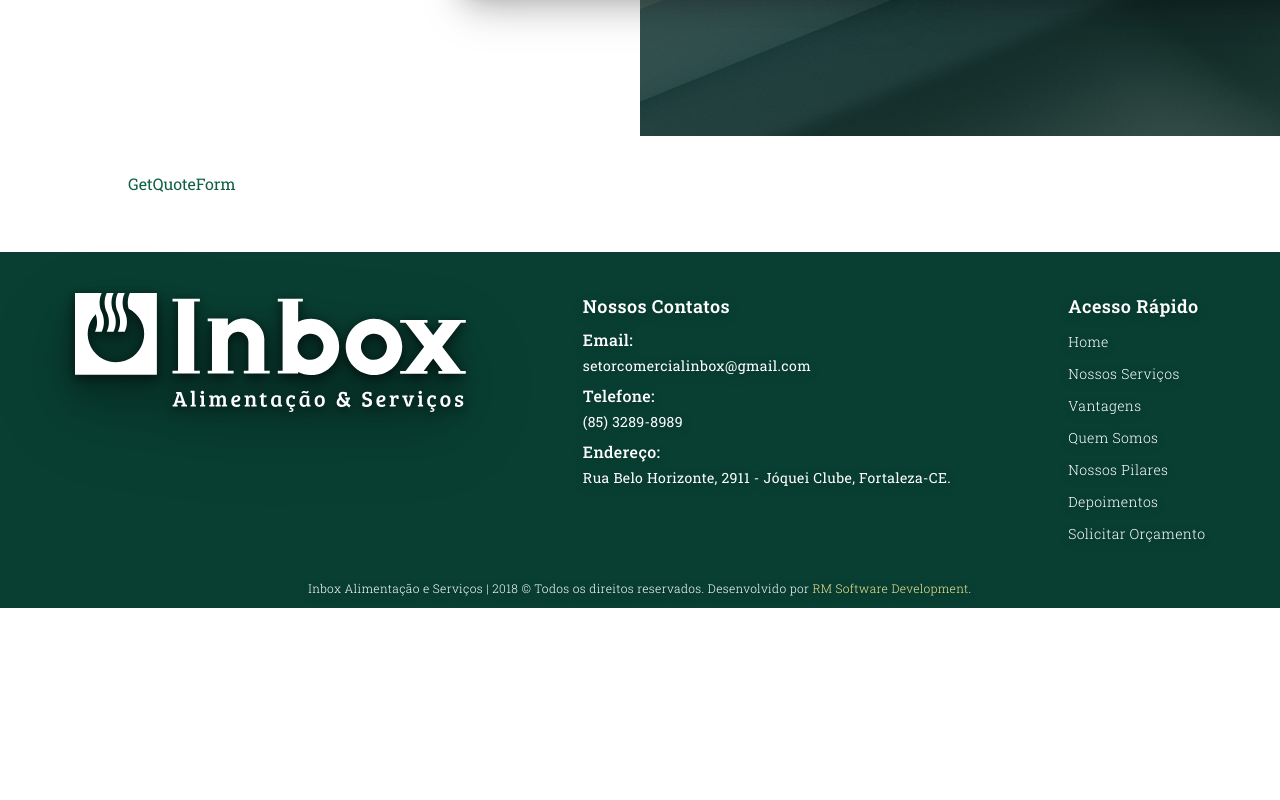
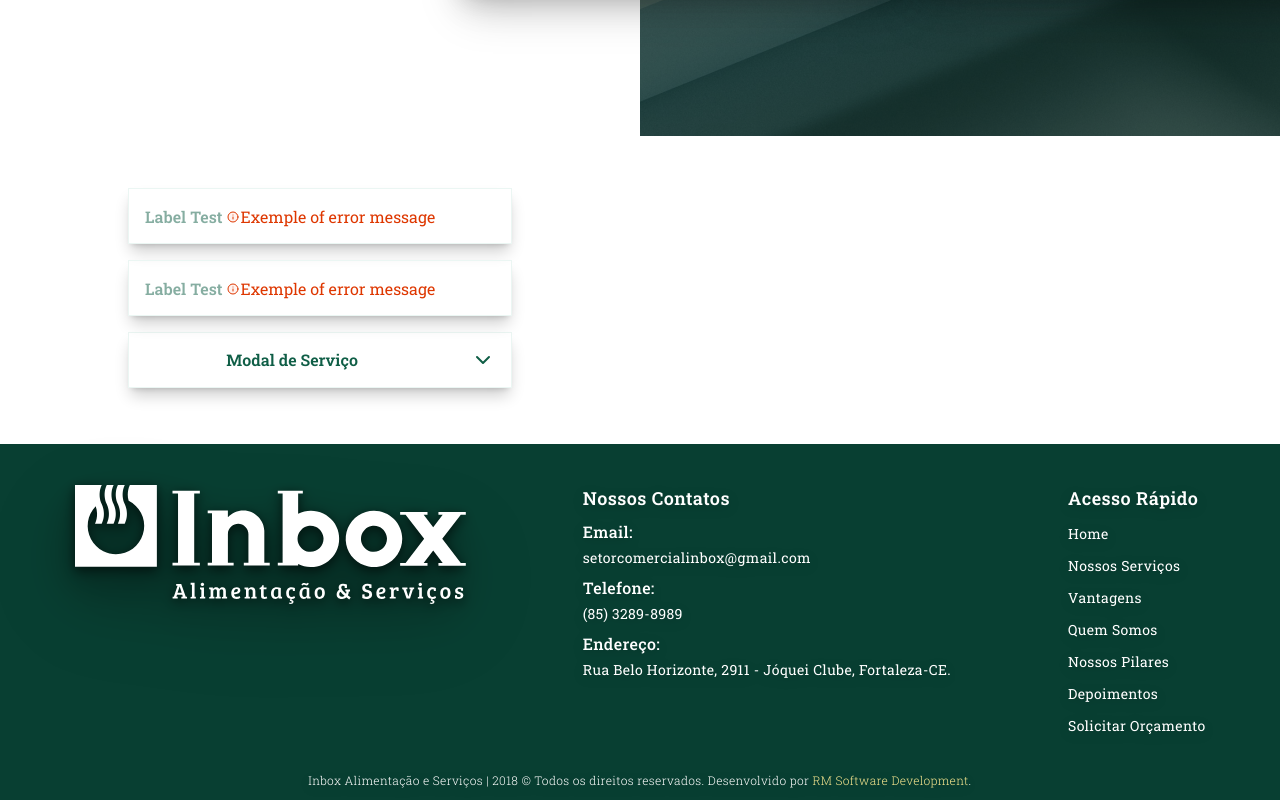
Before and after one commit to RafaelMariscal/inbox-website, a Next.js app: page / in a window 1280 px wide. Shown: the part 3466-4266 px from the top of the page. Before the commit the page ends 4074 px from the top, so only its background shows below. Built offline with nearby package versions, Linux system fonts and the light colour scheme.

Commit message:
Add: GetQuote Inputs components

```diff
--- a/package.json
+++ b/package.json
@@ -10,6 +10,7 @@
   },
   "dependencies": {
     "@radix-ui/react-hover-card": "^1.0.6",
+    "@radix-ui/react-select": "^1.2.2",
     "@types/node": "20.5.0",
     "@types/react": "18.2.20",
     "@types/react-dom": "18.2.7",
--- a/src/components/Footer/FooterSection/FooterSectionLink.tsx
+++ b/src/components/Footer/FooterSection/FooterSectionLink.tsx
@@ -16,7 +16,7 @@ export default function FooterSectionLink({
     <Link
       {...rest}
       className="
-        flex w-fit flex-col gap-2 text-sm font-light tracking-wide
+        flex w-fit flex-col gap-2 text-sm font-normal tracking-wide
         text-light  outline-none
         hover:text-send-500 focus:text-send-500
         [&_p]:hover:text-light [&_p]:focus:text-light
--- a/src/components/Footer/index.tsx
+++ b/src/components/Footer/index.tsx
@@ -7,13 +7,13 @@ export default function Footer() {
   return (
     <footer className="w-full bg-eden-900 px-4 pb-3 pt-10">
       <div className="mx-auto flex w-full max-w-screen-xl items-start justify-around">
-        <Link href={'/'} target="_blank">
+        <Link href={'/'} target="_blank" className="outline-none">
           <Image
             src={LogoSrc}
             alt=""
             height={120}
             quality={100}
-            className="outline-none drop-shadow-custom"
+            className="drop-shadow-custom"
           />
         </Link>
         <FooterSection.Root>
--- /dev/null
+++ b/src/components/GetQuoteForm/Input/InputContainer.tsx
@@ -0,0 +1,13 @@
+import { ReactNode } from 'react'
+
+interface InputContainerProps {
+  children: ReactNode
+}
+
+export default function InputContainer({ children }: InputContainerProps) {
+  return (
+    <div className="absolute left-4 top-4 -z-10 flex h-fit items-center gap-1 transition-all">
+      {children}
+    </div>
+  )
+}
--- a/src/components/GetQuoteForm/Input/InputErrorMessages.tsx
+++ b/src/components/GetQuoteForm/Input/InputErrorMessages.tsx
@@ -0,0 +1,23 @@
+import { Info } from 'lucide-react'
+import { ReactNode } from 'react'
+
+interface InputErrorMessagesProps {
+  children: ReactNode
+}
+
+export default function InputErrorMessages({
+  children,
+}: InputErrorMessagesProps) {
+  return (
+    <div className="flex items-center gap-[.125rem]">
+      <Info
+        size={12}
+        strokeWidth={2}
+        fill="#fdc5b3"
+        fillOpacity="20%"
+        stroke="#de3700"
+      />
+      <p className="text-terracotta-500">{children}</p>
+    </div>
+  )
+}
--- a/src/components/GetQuoteForm/Input/InputLabel.tsx
+++ b/src/components/GetQuoteForm/Input/InputLabel.tsx
@@ -0,0 +1,16 @@
+import { ComponentProps } from 'react'
+import { twMerge } from 'tailwind-merge'
+
+type InputLabelProps = ComponentProps<'label'>
+
+export default function InputLabel({
+  children,
+  className,
+  ...rest
+}: InputLabelProps) {
+  return (
+    <label {...rest} className={twMerge('font-semibold opacity-50', className)}>
+      {children}
+    </label>
+  )
+}
--- a/src/components/GetQuoteForm/Input/InputRoot.tsx
+++ b/src/components/GetQuoteForm/Input/InputRoot.tsx
@@ -0,0 +1,21 @@
+import { ReactNode } from 'react'
+import { twMerge } from 'tailwind-merge'
+
+interface InputRootProps {
+  children: ReactNode
+  className?: string
+}
+
+export default function InputRoot({ children, className }: InputRootProps) {
+  return (
+    <div
+      className={twMerge(
+        'relative h-14 w-full max-w-sm border border-eden-100 shadow-lg shadow-dark/20',
+        'valid:[&_>input]:bg-eden-100/30 focus:[&_>input]:bg-eden-100/30',
+        className,
+      )}
+    >
+      {children}
+    </div>
+  )
+}
--- a/src/components/GetQuoteForm/Input/InputSelect.tsx
+++ b/src/components/GetQuoteForm/Input/InputSelect.tsx
@@ -0,0 +1,64 @@
+'use client'
+
+import * as Select from '@radix-ui/react-select'
+import { Check, ChevronDownIcon } from 'lucide-react'
+import { twMerge } from 'tailwind-merge'
+
+const SERVICES = [
+  'Restaurante Empresarial',
+  'Refeições Transportadas',
+  'Refeições para Eventos',
+]
+
+interface InputSelectProps {
+  className?: string
+}
+
+export default function InputSelect({ className }: InputSelectProps) {
+  return (
+    <Select.Root required>
+      <Select.Trigger
+        className={twMerge(
+          'relative h-14 w-full max-w-sm border border-eden-100',
+          'flex items-center justify-between gap-4 pr-4 font-semibold',
+          'shadow-lg shadow-dark/20 outline-none',
+          'hover:bg-eden-100/30 focus:bg-eden-100/30',
+          className,
+        )}
+        aria-label="Services"
+      >
+        <div className="flex-1 text-center">
+          <Select.Value placeholder="Modal de Serviço" />
+        </div>
+        <Select.Icon>
+          <ChevronDownIcon />
+        </Select.Icon>
+      </Select.Trigger>
+
+      <Select.Portal>
+        <Select.Content
+          position="popper"
+          className="w-screen max-w-sm bg-light shadow-lg shadow-dark/20"
+        >
+          <Select.Viewport>
+            {SERVICES.map((service) => (
+              <Select.Item
+                key={service}
+                value={service}
+                className="flex items-center justify-center gap-3 outline-none focus:bg-eden-100"
+              >
+                <div className="font-semibold">
+                  <Select.ItemText>{service}</Select.ItemText>
+                </div>
+                <Select.ItemIndicator>
+                  <Check size={14} strokeWidth={2.5} />
+                </Select.ItemIndicator>
+              </Select.Item>
+            ))}
+          </Select.Viewport>
+          <Select.Arrow fill="#FFF" />
+        </Select.Content>
+      </Select.Portal>
+    </Select.Root>
+  )
+}
--- a/src/components/GetQuoteForm/Input/InputText.tsx
+++ b/src/components/GetQuoteForm/Input/InputText.tsx
@@ -0,0 +1,21 @@
+import { ComponentProps } from 'react'
+import { twMerge } from 'tailwind-merge'
+
+type InputTextProps = ComponentProps<'input'>
+
+export default function InputText({ className, ...rest }: InputTextProps) {
+  return (
+    <input
+      {...rest}
+      className={twMerge(
+        'absolute inset-0 bg-transparent px-4 pt-2 outline-none',
+        'truncate font-semibold',
+        '[&_~*]:valid:top-[.125rem] [&_~*]:focus:top-[.125rem]',
+        '[&_~*]:valid:text-[.625rem] [&_~*]:focus:text-[.625rem]',
+        '[&_~*]:valid:opacity-100 [&_~*]:focus:opacity-100',
+        '[&_~*]:valid:z-10 [&_~*]:focus:z-10',
+        className,
+      )}
+    />
+  )
+}
--- a/src/components/GetQuoteForm/Input/index.tsx
+++ b/src/components/GetQuoteForm/Input/index.tsx
@@ -0,0 +1,17 @@
+import InputContainer from './InputContainer'
+import InputErrorMessages from './InputErrorMessages'
+import InputLabel from './InputLabel'
+import InputRoot from './InputRoot'
+import InputSelect from './InputSelect'
+import InputText from './InputText'
+
+const Input = {
+  Root: InputRoot,
+  Input: InputText,
+  Select: InputSelect,
+  Container: InputContainer,
+  Label: InputLabel,
+  ErrorMessage: InputErrorMessages,
+}
+
+export default Input
--- a/src/components/GetQuoteForm/index.tsx
+++ b/src/components/GetQuoteForm/index.tsx
@@ -1,7 +1,27 @@
+import { Info } from 'lucide-react'
+import { twMerge } from 'tailwind-merge'
+import Input from './Input'
+
 export default function GetQuoteForm() {
   return (
     <section id="quoteForm" className="mx-auto mb-14 max-w-screen-lg pt-9">
-      GetQuoteForm
+      <Input.Root className="z-10 mt-4">
+        <Input.Input required />
+        <Input.Container>
+          <Input.Label>Label Test</Input.Label>
+          <Input.ErrorMessage>Exemple of error message</Input.ErrorMessage>
+        </Input.Container>
+      </Input.Root>
+
+      <Input.Root className="z-10 mb-4 mt-4">
+        <Input.Input required />
+        <Input.Container>
+          <Input.Label>Label Test</Input.Label>
+          <Input.ErrorMessage>Exemple of error message</Input.ErrorMessage>
+        </Input.Container>
+      </Input.Root>
+
+      <Input.Select />
     </section>
   )
 }
```
Also changed, not shown: src/components/GetQuoteForm/Input/InputDescription.tsx (deleted), 1 other file (tests, documents, lock files or other folders).
